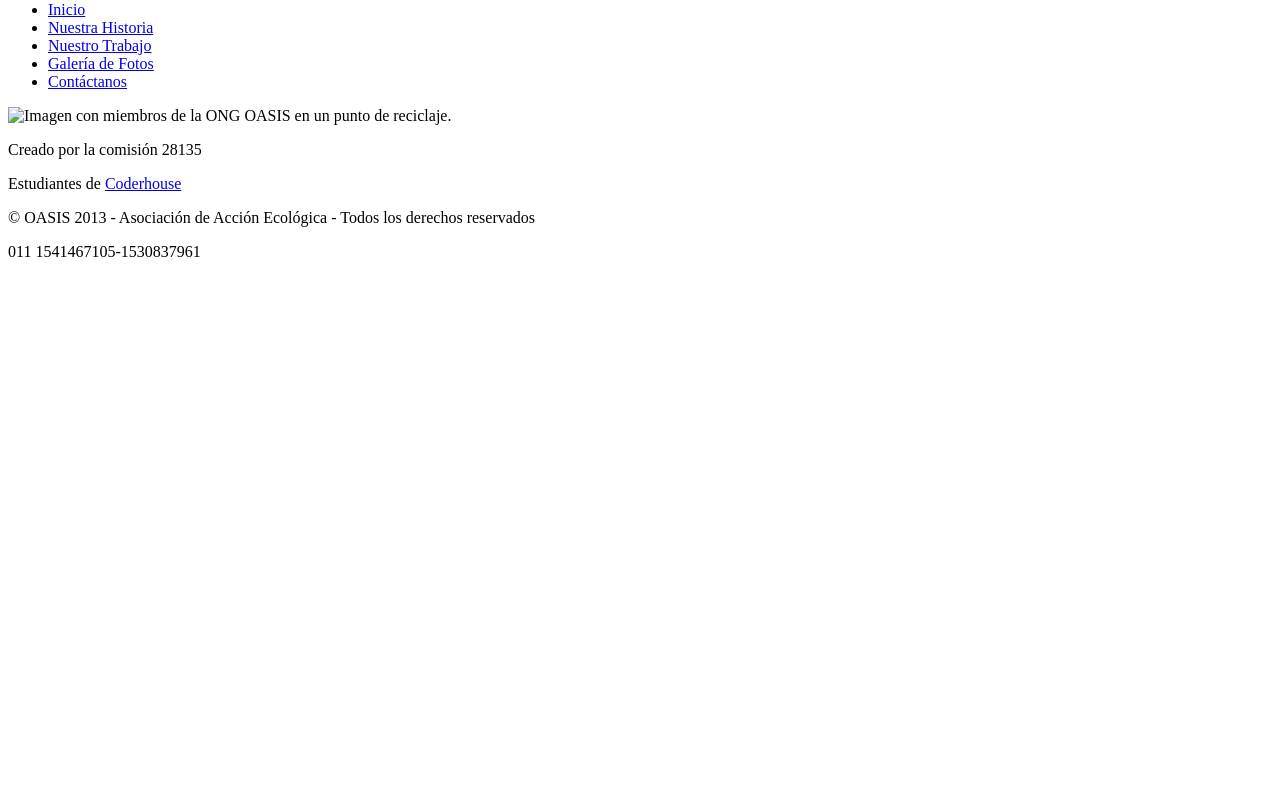
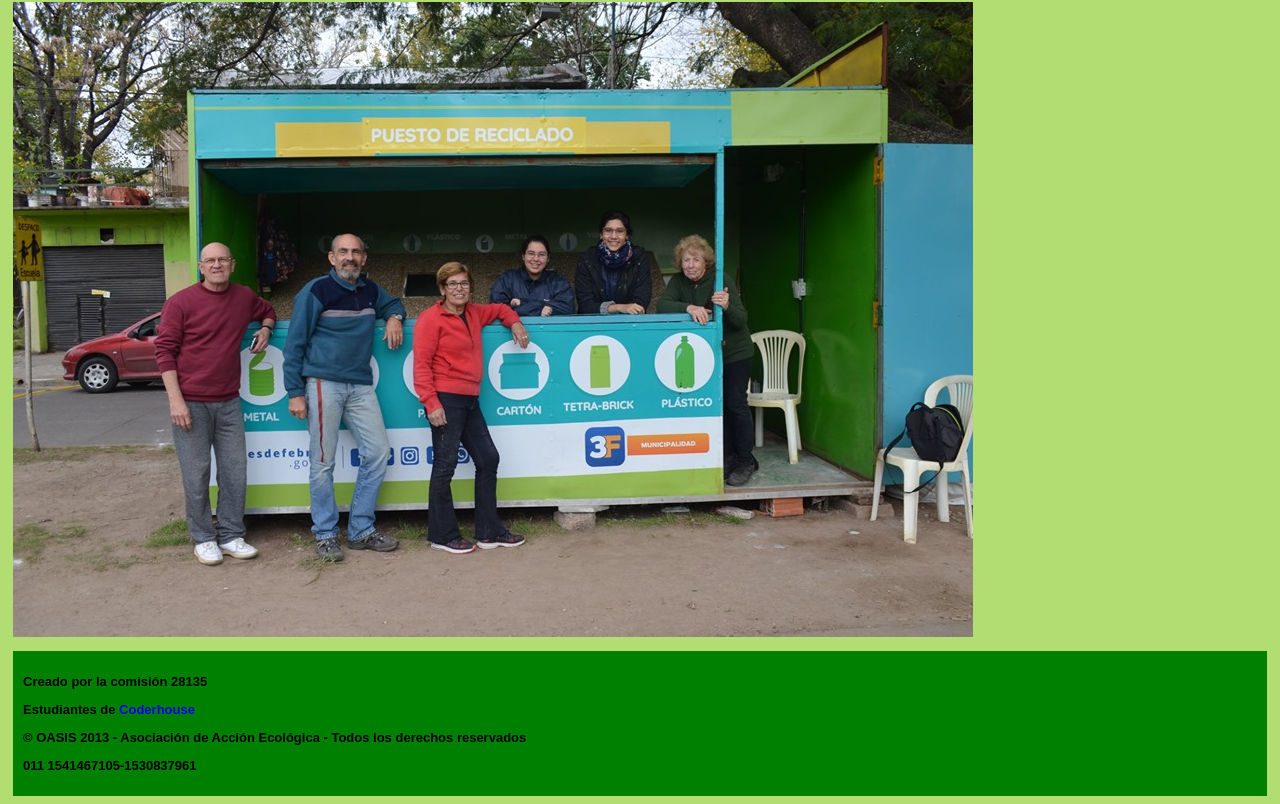
Before and after one commit to jakummer/Coder28135, a plain HTML site: page index.html in a window 1280 px wide. Shown: the part 84-888 px from the top of the page. Before the commit the page ends 800 px from the top, so only its background shows below. Drawn offline with Linux system fonts and the light colour scheme; the site is published under a folder, as on GitHub Pages, so addresses that start at the root find nothing.

Commit message:
puesta a punto rutas

```diff
--- a/index.html
+++ b/index.html
@@ -4,7 +4,7 @@
     <meta charset="UTF-8">
     <meta http-equiv="X-UA-Compatible" content="IE=edge">
     <meta name="viewport" content="width=device-width, initial-scale=1.0">
-    <link rel="stylesheet" href="/Coder28135/assets/style/style.css">
+    <link rel="stylesheet" href="assets/style/style.css">
     <title>OASIS Asociación de Acción Ecológica</title>
 </head>
 <body>
@@ -14,11 +14,11 @@
                 <img class="header_size-image" src="assets/images/logo_oasis.png" alt="Logo de Asociación OASIS">
             </div>
             <ul class="header_nav-list">
-                <li><a href="/Coder28135/index.html">Inicio</a></li>
-                <li><a href="/Coder28135/assets/pages/historia.html">Nuestra Historia</a></li>
-                <li><a href="/Coder28135//assets/pages/trabajo.html">Nuestro Trabajo</a></li>
-                <li><a href="/Coder28135//assets/pages/galeria.html">Galería de Fotos</a></li>
-                <li><a href="/Coder28135//assets/pages/contacto.html">Contáctanos</a></li>
+                <li><a href="index.html">Inicio</a></li>
+                <li><a href="assets/pages/historia.html">Nuestra Historia</a></li>
+                <li><a href="assets/pages/trabajo.html">Nuestro Trabajo</a></li>
+                <li><a href="assets/pages/galeria.html">Galería de Fotos</a></li>
+                <li><a href="assets/pages/contacto.html">Contáctanos</a></li>
 
             </ul>
 
@@ -29,7 +29,7 @@
          <!--Página de Inicio de OASIS-->
         <main>
             <div>
-                <img src="/assets/images/inicio1.jpg" alt="Imagen con miembros de la ONG OASIS en un punto de reciclaje.">
+                <img src="assets/images/inicio1.jpg" alt="Imagen con miembros de la ONG OASIS en un punto de reciclaje.">
             </div>
         </main>
     </body>
```
